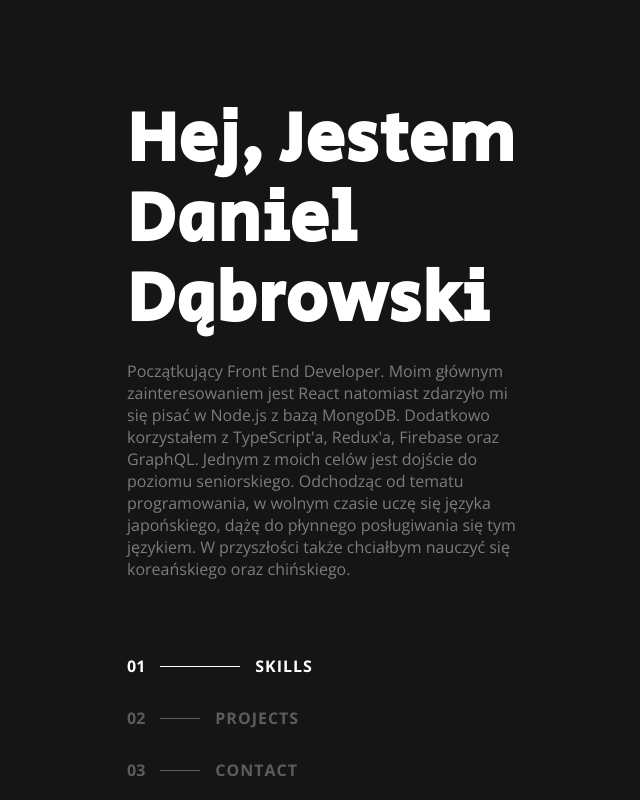
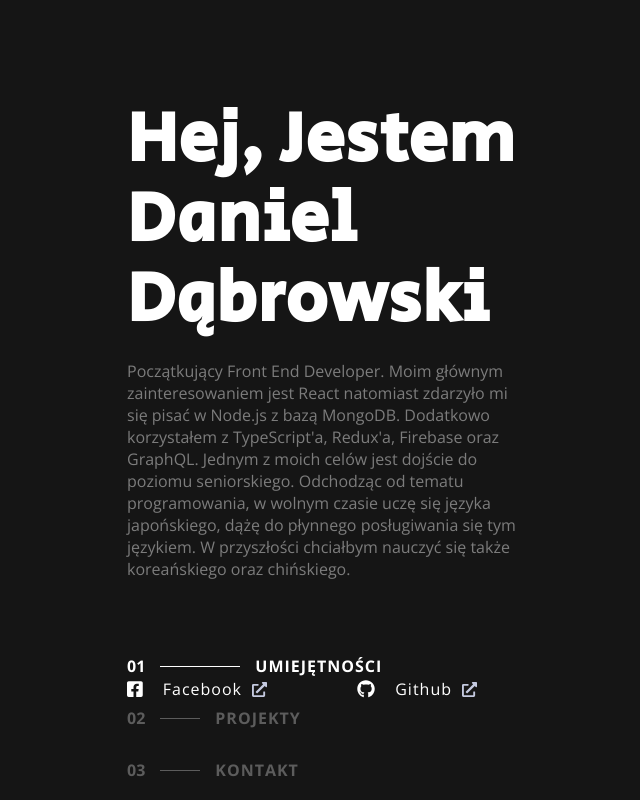
Before and after one commit to danieru0/portfolio, a React (Create React App) app: page / in a window 1280 px wide. Shown: the whole page, without its empty margins (23-663 px from the left). Built offline with nearby package versions, Linux system fonts and the light colour scheme.

Commit message:
Font awesome, socials

```diff
--- a/package.json
+++ b/package.json
@@ -3,6 +3,10 @@
   "version": "0.1.0",
   "private": true,
   "dependencies": {
+    "@fortawesome/fontawesome-svg-core": "^1.2.32",
+    "@fortawesome/free-brands-svg-icons": "^5.15.1",
+    "@fortawesome/free-solid-svg-icons": "^5.15.1",
+    "@fortawesome/react-fontawesome": "^0.1.11",
     "@testing-library/jest-dom": "^4.2.4",
     "@testing-library/react": "^9.5.0",
     "@testing-library/user-event": "^7.2.1",
--- a/src/App.js
+++ b/src/App.js
@@ -3,9 +3,14 @@ import { ThemeProvider } from 'styled-components';
 import theme from './theme/theme';
 import GlobalStyle from './theme/globalStyles';
 import styled from 'styled-components';
+import { library } from '@fortawesome/fontawesome-svg-core';
+import { faFacebookSquare, faGithub } from '@fortawesome/free-brands-svg-icons';
+import { faExternalLinkAlt } from '@fortawesome/free-solid-svg-icons';
 
 import LeftSide from './components/organisms/LeftSide';
 import RightSide from './components/organisms/RightSide';
+
+library.add(faFacebookSquare, faGithub, faExternalLinkAlt);
 
 const Container = styled.div`
 	width: 100%;
--- a/src/components/atoms/NavButton.js
+++ b/src/components/atoms/NavButton.js
@@ -5,7 +5,7 @@ import PropTypes from 'prop-types';
 const Line = styled.span`
     width: ${({active}) => active ? '80px' : '40px'};
     height: 1px;
-    background-color: ${({active}) => active ? '#fff' : '#5C5C5C'};
+    background-color: ${({active, theme}) => active ? theme.colors.secondary : theme.colors.inactive};
     display: block;
     margin: 0px 15px;
     transition: width .2s ease-in, background-color .2s ease-in;
@@ -13,7 +13,7 @@ const Line = styled.span`
 
 const Container = styled.a`
     font-family: ${({theme}) => theme.fonts.secondary};
-    color: ${({active}) => active ? '#fff' : '#5C5C5C'};
+    color: ${({active, theme}) => active ? theme.colors.secondary : theme.colors.inactive};
     display: flex;
     align-items: center;
     cursor: pointer;
@@ -22,22 +22,22 @@ const Container = styled.a`
     transition: color .2s ease-in;
 
     &:hover {
-        color: #fff;
+        color: ${({theme}) => theme.colors.secondary};
     }
 
     &:hover ${Line} {
         width: 80px;
-        background-color: #fff;
+        background-color: ${({theme}) => theme.colors.secondary};
     }
 
     &:focus {
         outline: none;
-        color: #fff;
+        color: ${({theme}) => theme.colors.secondary};
     }
 
     &:focus ${Line} {
         width: 80px;
-        background-color: #fff;
+        background-color: ${({theme}) => theme.colors.secondary};
     }
 `
 
--- /dev/null
+++ b/src/components/atoms/SocialButton.js
@@ -0,0 +1,48 @@
+import React from 'react';
+import styled from 'styled-components';
+import { FontAwesomeIcon } from '@fortawesome/react-fontawesome'
+import PropTypes from 'prop-types';
+
+const Container = styled.a`
+    display: flex;
+    color: ${({theme}) => theme.colors.secondary};
+    font-family: ${({theme}) => theme.fonts.secondary};
+    text-decoration: none;
+    align-items: center;
+    user-select: none;
+`
+
+const StyledIcon = styled(FontAwesomeIcon)`
+    font-size: 18px;
+
+    &:nth-of-type(2) {
+        font-size: 15px;
+        color: ${({theme}) => theme.colors.linkIcon};
+    }
+`
+
+const Text = styled.span`
+    letter-spacing: 1px;
+    margin: 0px 10px 0px 20px;
+`
+
+const SocialButton = ({text, link, iconName}) => {
+    return (
+        <Container href={link}>
+            <StyledIcon icon={iconName} />
+            <Text>{text}</Text>
+            <StyledIcon icon="external-link-alt" />
+        </Container>
+    );
+};
+
+SocialButton.propTypes = {
+    text: PropTypes.string.isRequired,
+    link: PropTypes.string.isRequired,
+    iconName: PropTypes.oneOfType([
+        PropTypes.string,
+        PropTypes.array
+    ])
+}
+
+export default SocialButton;
--- a/src/components/molecules/Nav.js
+++ b/src/components/molecules/Nav.js
@@ -1,16 +1,24 @@
 import React, { useContext } from 'react';
 import styled from 'styled-components';
+
+import t from '../../helpers/t';
 
 import NavContext from '../../context/NavContext';
 
 import NavButton from '../atoms/NavButton';
 
 const Container = styled.nav`
+    margin-top: 60px;
+`
+
+const List = styled.ul`
+    list-style: none;
     display: flex;
     flex-direction: column;
-    margin-top: 60px;
     align-items: flex-start;
 `
+
+const Item = styled.li``
 
 const Nav = () => {
     const { active, updateActive } = useContext(NavContext);
@@ -27,9 +35,11 @@ const Nav = () => {
 
     return (
         <Container>
-            <NavButton onKeyDown={(e) => handleKeyDown(e, 0)} onClick={() => handleClick(0)} active={active === 0} number="01" text="Skills" />
-            <NavButton onKeyDown={(e) => handleKeyDown(e, 1)} onClick={() => handleClick(1)} active={active === 1} number="02" text="Projects" />
-            <NavButton onKeyDown={(e) => handleKeyDown(e, 2)} onClick={() => handleClick(2)} active={active === 2} number="03" text="Contact" />
+            <List>
+                <Item><NavButton onKeyDown={(e) => handleKeyDown(e, 0)} onClick={() => handleClick(0)} active={active === 0} number="01" text={t('nav.skills')} /></Item>
+                <Item><NavButton onKeyDown={(e) => handleKeyDown(e, 1)} onClick={() => handleClick(1)} active={active === 1} number="02" text={t('nav.projects')} /></Item>
+                <Item><NavButton onKeyDown={(e) => handleKeyDown(e, 2)} onClick={() => handleClick(2)} active={active === 2} number="03" text={t('nav.contact')} /></Item>
+            </List>
         </Container>
     );
 };
--- /dev/null
+++ b/src/components/molecules/Socials.js
@@ -0,0 +1,25 @@
+import React from 'react';
+import styled from 'styled-components';
+
+import SocialButton from '../atoms/SocialButton';
+
+const Container = styled.ul`
+    display: flex;
+    justify-content: space-between;
+    list-style: none;
+    position: absolute;
+    bottom: 0;
+    width: 350px;
+`
+const Item = styled.li``
+
+const Socials = () => {
+    return (
+        <Container>
+            <Item><SocialButton text="Facebook" link="https://www.facebook.com/daniel.daniru0" iconName={['fab', 'facebook-square']} /></Item>
+            <Item><SocialButton text="Github" link="https://github.com/elosiktv" iconName={['fab', 'github']} /></Item>
+        </Container>
+    );
+};
+
+export default Socials;
--- a/src/components/organisms/LeftSide.js
+++ b/src/components/organisms/LeftSide.js
@@ -5,10 +5,12 @@ import NavContext from '../../context/NavContext';
 
 import Header from '../molecules/Header';
 import Nav from '../molecules/Nav';
+import Socials from '../molecules/Socials';
 
 const Container = styled.div`
     width: 40%;
     height: 100%;
+    position: relative;
 `
 
 const LeftSide = () => {
@@ -24,6 +26,7 @@ const LeftSide = () => {
             <Provider value={{active: active, updateActive: updateActive}}>
                 <Header />
                 <Nav />
+                <Socials />
             </Provider>
         </Container>
     );
--- a/src/locales/pl/translation.json
+++ b/src/locales/pl/translation.json
@@ -1,4 +1,7 @@
 {
     "header": "Hej, Jestem\nDaniel Dąbrowski",
-    "description": "Początkujący Front End Developer. Moim głównym zainteresowaniem jest React natomiast zdarzyło mi się pisać w Node.js z bazą MongoDB. Dodatkowo korzystałem z TypeScript'a, Redux'a, Firebase oraz GraphQL. Jednym z moich celów jest dojście do poziomu seniorskiego. Odchodząc od tematu programowania, w wolnym czasie uczę się języka japońskiego, dążę do płynnego posługiwania się tym językiem. W przyszłości także chciałbym nauczyć się koreańskiego oraz chińskiego."
+    "description": "Początkujący Front End Developer. Moim głównym zainteresowaniem jest React natomiast zdarzyło mi się pisać w Node.js z bazą MongoDB. Dodatkowo korzystałem z TypeScript'a, Redux'a, Firebase oraz GraphQL. Jednym z moich celów jest dojście do poziomu seniorskiego. Odchodząc od tematu programowania, w wolnym czasie uczę się języka japońskiego, dążę do płynnego posługiwania się tym językiem. W przyszłości chciałbym nauczyć się także koreańskiego oraz chińskiego.",
+    "nav.skills": "Umiejętności",
+    "nav.projects": "Projekty",
+    "nav.contact": "Kontakt"
 }
--- a/src/theme/theme.js
+++ b/src/theme/theme.js
@@ -4,7 +4,8 @@ const theme = {
         secondary: '#FFFFFF',
         bgprimary: '#151515',
         bgsecondary: '#202022',
-        linkIcon: '#9FA2B5'
+        inactive: '#5C5C5C',
+        linkIcon: '#C4C9DF',
     },
     fonts: {
         primary: 'Secular One',
```
Also changed, not shown: 1 other file (tests, documents, lock files or other folders).
